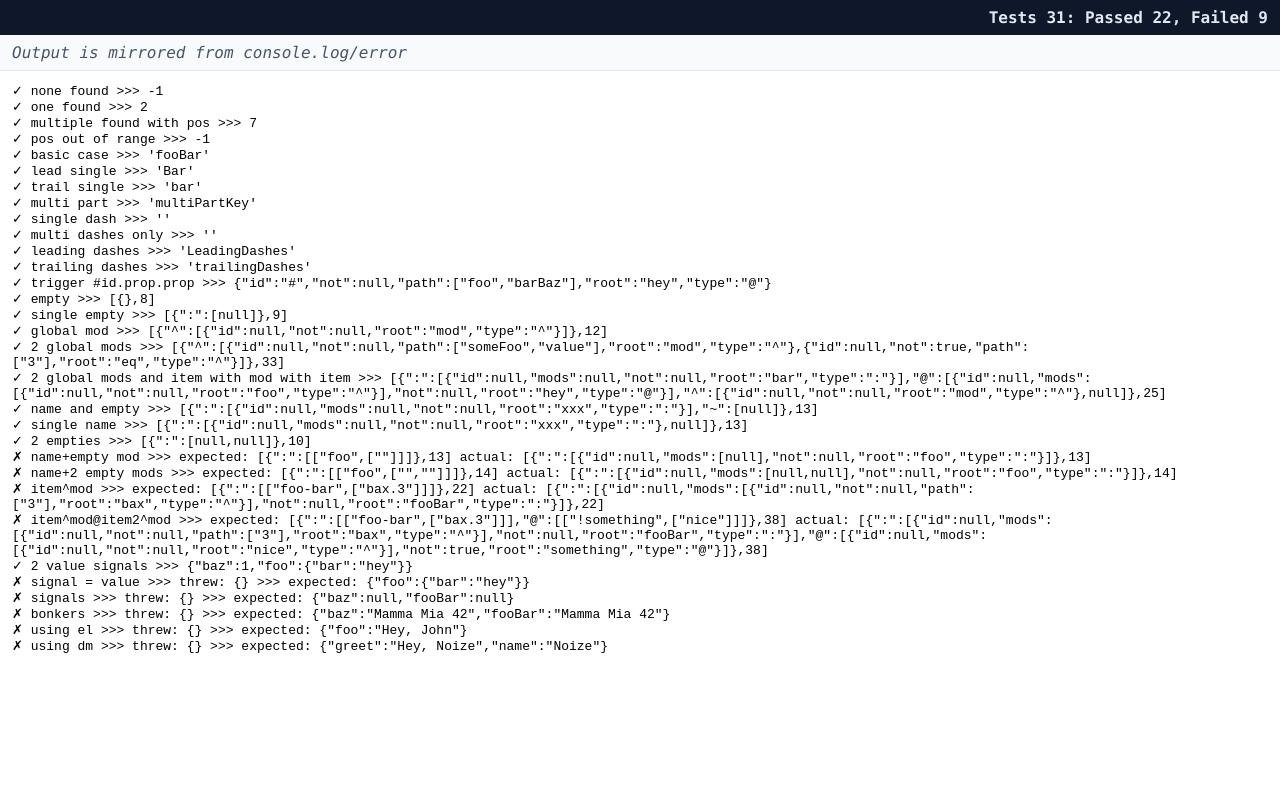
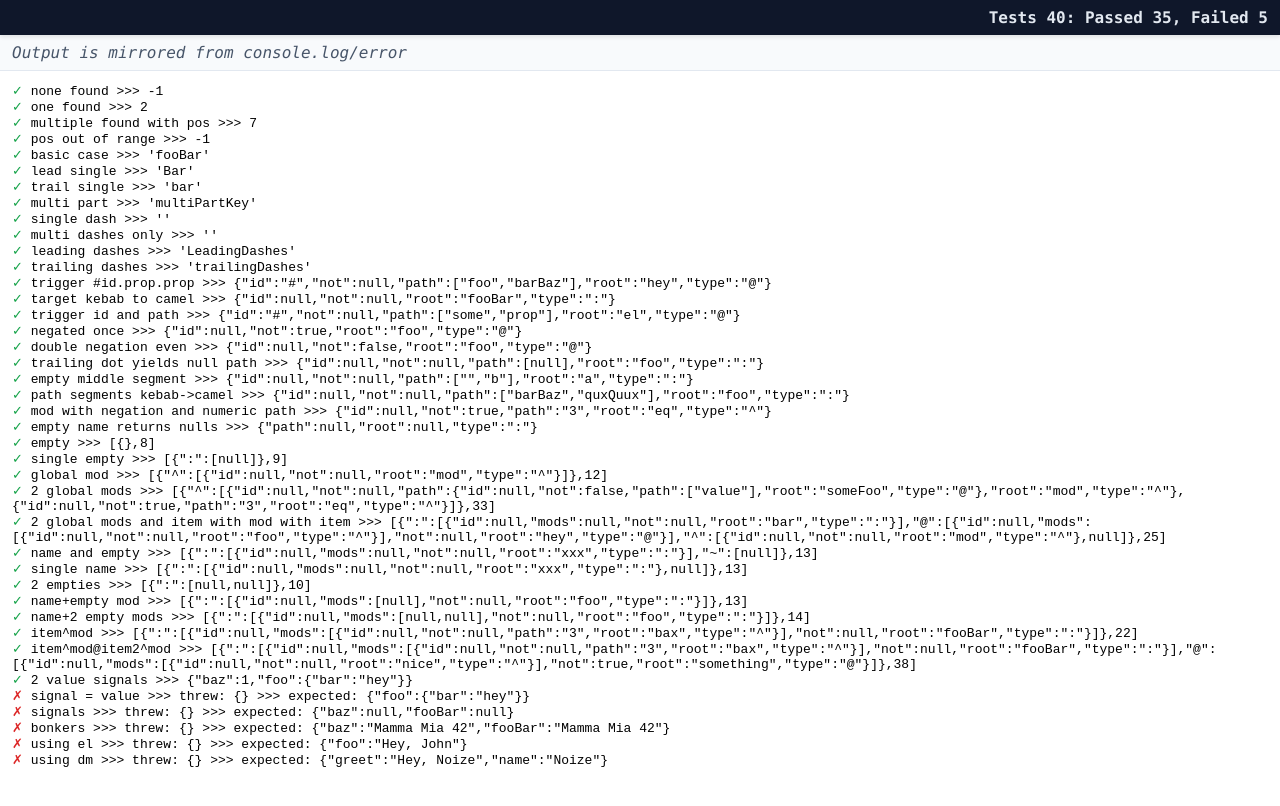
Before and after one commit to dadhi/dmax, a website: page index-dev.html in a window 1280 px wide. Drawn offline with Linux system fonts and the light colour scheme.

Commit message:
more things fixed; sticky test; green/red

```diff
--- a/index-dev.html
+++ b/index-dev.html
@@ -20,6 +20,10 @@
       display: flex;
       align-items: center;
       gap: 12px;
+      position: sticky;
+      top: 0;
+      z-index: 1000;
+      box-shadow: 0 2px 4px rgba(0, 0, 0, 0.1);
     }
 
     #summary {
@@ -47,6 +51,14 @@
       border-bottom: 1px solid #e2e8f0;
       background: #f8fafc;
     }
+
+    .chk.pass {
+      color: #16a34a;
+    }
+
+    .chk.fail {
+      color: #dc2626;
+    }
   </style>
 </head>
 
@@ -73,10 +85,23 @@
         } catch (_) { return String(v); }
       }
       function append(args) {
+        const isPass = args && args.length && (args[0] === '✓' || args[0] === '\u2713');
+        const isFail = args && args.length && (args[0] === '✗');
         const line = args.map(toText).join(' ');
-        out.textContent += line + '\n';
-        if (args && args.length && (args[0] === '✓' || args[0] === '\u2713')) { pass++; total++; }
-        else if (args && args.length && (args[0] === '✗')) { fail++; total++; }
+        const div = document.createElement('div');
+        if (isPass || isFail) {
+          const chk = document.createElement('span');
+          chk.textContent = args[0];
+          chk.className = 'chk ' + (isPass ? 'pass' : 'fail');
+          div.appendChild(chk);
+          const rest = args.slice(1).map(toText).join(' ');
+          div.appendChild(document.createTextNode(' ' + rest));
+        } else {
+          div.textContent = line;
+        }
+        out.appendChild(div);
+        if (isPass) { pass++; total++; }
+        else if (isFail) { fail++; total++; }
         summary.textContent = `Tests ${total}: Passed ${pass}, Failed ${fail}`;
       }
       console.log = (...args) => { try { append(args); } finally { orig.log.apply(console, args); } };
@@ -173,7 +198,8 @@
     const MOD = '^', TARG = ':', TRIG = '@', STAT = '?', ADD = '+', REM = '~'
     const ALL = [MOD, TARG, TRIG, STAT, ADD, REM]
     const MODS = [MOD]
-    const NAME_DELIMS = ['.'] //'[', ']' // @wip parse brackets later
+    const DOT = '.'
+    const NAME_DELIMS = [DOT] //'[', ']' // @wip parse brackets later
 
     // mod: {key: str, val: num|bool|item}
     // signal: {type: s, root:name, path: null|[...names], not: null|bool}
@@ -186,22 +212,30 @@
       while (n.startsWith('!', p)) ++p
       let not = p == 0 ? null : p % 2 != 0
 
-      let d = indexFirst(n, NAME_DELIMS, p)
+      let d = n.indexOf(DOT, p)
       let root = d < 0 ? (p == 0 ? n : n.slice(p)) : n.slice(p, d)
       root = kebabToCamel(root)
 
-      let id = null
-      if (type != MOD && root && root.length > 0 && (root[0] == '#' || isSpecial(root))) {
-        id = root[0];
+      let id = null, mod = type === MOD
+      if (!mod && root && root.length > 0 && (root[0] == '#' || isSpecial(root))) {
+        id = root[0]
         root = root.slice(1)
       }
 
       if (d < 0) return { type, not, id, root }
       p = d + 1
-      if (p == n.length) return { type, not, id, root, path: [null] }
-      let path = []
+      let path = mod ? null : [null]
+      if (p == n.length) return { type, not, id, root, path }
+
+      if (mod) {
+        // recursive handling of the MOD value which may be signal/prop
+        path = n.indexOf(DOT, p) < 0 ? n.slice(p) : parseItem(TRIG, n, p)
+        return { type, not, id, root, path }
+      }
+
+      path = []
       while (p >= 0 && p < n.length) {
-        d = indexFirst(n, NAME_DELIMS, p)
+        d = n.indexOf(DOT, p)
         const part = n.slice(p, p = d < 0 ? n.length : d)
         path.push(kebabToCamel(part))
         ++p
@@ -211,6 +245,15 @@
     }
 
     assert(() => parseItem(TRIG, '#hey.foo.bar-baz'), { type: '@', not: null, id: '#', root: 'hey', path: ['foo', 'barBaz'] }, 'trigger #id.prop.prop')
+    assert(() => parseItem(TARG, 'foo-bar'), { type: ':', not: null, id: null, root: 'fooBar' }, 'target kebab to camel');
+    assert(() => parseItem(TRIG, '#el.some.prop'), { type: '@', not: null, id: '#', root: 'el', path: ['some', 'prop'] }, 'trigger id and path');
+    assert(() => parseItem(TRIG, '!foo'), { type: '@', not: true, id: null, root: 'foo' }, 'negated once');
+    assert(() => parseItem(TRIG, '!!foo'), { type: '@', not: false, id: null, root: 'foo' }, 'double negation even');
+    assert(() => parseItem(TARG, 'foo.'), { type: ':', not: null, id: null, root: 'foo', path: [null] }, 'trailing dot yields null path');
+    assert(() => parseItem(TARG, 'a..b'), { type: ':', not: null, id: null, root: 'a', path: ['', 'b'] }, 'empty middle segment');
+    assert(() => parseItem(TARG, 'foo.bar-baz.qux-quux'), { type: ':', not: null, id: null, root: 'foo', path: ['barBaz', 'quxQuux'] }, 'path segments kebab->camel');
+    assert(() => parseItem(MOD, '!eq.3'), { type: '^', not: true, id: null, root: 'eq', path: '3' }, 'mod with negation and numeric path');
+    assert(() => parseItem(TARG, ''), { type: ':', root: null, path: null }, 'empty name returns nulls');
 
 
     // returns { [MOD]: mods, [TARG]: [targets [it, {[MOD]: [...mods]}]...],...}
@@ -246,15 +289,15 @@
     assert(() => parse('data-def'), [{}, 8], 'empty')
     assert(() => parse('data-sub:'), [{ ":": [null] }, 9], 'single empty')
     assert(() => parse('data-sub^mod'), [{ "^": [{ "id": null, "not": null, "root": "mod", "type": "^" }] }, 12], 'global mod')
-    assert(() => parse('data-sub^mod.some-foo.value^!eq.3'), [{ "^": [{ "id": null, "not": null, "path": ["someFoo", "value"], "root": "mod", "type": "^" }, { "id": null, "not": true, "path": ["3"], "root": "eq", "type": "^" }] }, 33], '2 global mods')
-    assert(() => parse('data-sub^mod^@hey^foo:bar'), [{":":[{"id":null,"mods":null,"not":null,"root":"bar","type":":"}],"@":[{"id":null,"mods":[{"id":null,"not":null,"root":"foo","type":"^"}],"not":null,"root":"hey","type":"@"}],"^":[{"id":null,"not":null,"root":"mod","type":"^"},null]},25], '2 global mods and item with mod with item')
+    assert(() => parse('data-sub^mod.some-foo.value^!eq.3'), [{"^":[{"id":null,"not":null,"path":{"id":null,"not":false,"path":["value"],"root":"someFoo","type":"@"},"root":"mod","type":"^"},{"id":null,"not":true,"path":"3","root":"eq","type":"^"}]},33], '2 global mods')
+    assert(() => parse('data-sub^mod^@hey^foo:bar'), [{ ":": [{ "id": null, "mods": null, "not": null, "root": "bar", "type": ":" }], "@": [{ "id": null, "mods": [{ "id": null, "not": null, "root": "foo", "type": "^" }], "not": null, "root": "hey", "type": "@" }], "^": [{ "id": null, "not": null, "root": "mod", "type": "^" }, null] }, 25], '2 global mods and item with mod with item')
     assert(() => parse('data-sub:xxx~'), [{ ":": [{ "id": null, "mods": null, "not": null, "root": "xxx", "type": ":" }], "~": [null] }, 13], 'name and empty')
     assert(() => parse('data-sub:xxx:'), [{ ":": [{ "id": null, "mods": null, "not": null, "root": "xxx", "type": ":" }, null] }, 13], 'single name')
-    assert(() => parse('data-sub::'), [{":":[null,null]},10], '2 empties')
-    assert(() => parse('data-sub:foo^'), [{ ":": [["foo", [""]]] }, 13], 'name+empty mod')
-    assert(() => parse('data-sub:foo^^'), [{ ":": [["foo", ["", ""]]] }, 14], 'name+2 empty mods')
-    assert(() => parse('data-sub:foo-bar^bax.3'), [{ ":": [["foo-bar", ["bax.3"]]] }, 22], 'item^mod')
-    assert(() => parse('data-sub:foo-bar^bax.3@!something^nice'), [{ ":": [["foo-bar", ["bax.3"]]], "@": [["!something", ["nice"]]] }, 38], 'item^mod@item2^mod')
+    assert(() => parse('data-sub::'), [{ ":": [null, null] }, 10], '2 empties')
+    assert(() => parse('data-sub:foo^'), [{":":[{"id":null,"mods":[null],"not":null,"root":"foo","type":":"}]},13], 'name+empty mod')
+    assert(() => parse('data-sub:foo^^'), [{":":[{"id":null,"mods":[null,null],"not":null,"root":"foo","type":":"}]},14], 'name+2 empty mods')
+    assert(() => parse('data-sub:foo-bar^bax.3'), [{":":[{"id":null,"mods":[{"id":null,"not":null,"path":"3","root":"bax","type":"^"}],"not":null,"root":"fooBar","type":":"}]},22], 'item^mod')
+    assert(() => parse('data-sub:foo-bar^bax.3@!something^nice'), [{":":[{"id":null,"mods":[{"id":null,"not":null,"path":"3","root":"bax","type":"^"}],"not":null,"root":"fooBar","type":":"}],"@":[{"id":null,"mods":[{"id":null,"not":null,"root":"nice","type":"^"}],"not":true,"root":"something","type":"@"}]},38], 'item^mod@item2^mod')
 
     function isObjEmpty(o) {
       for (const _ in o) return false
```
